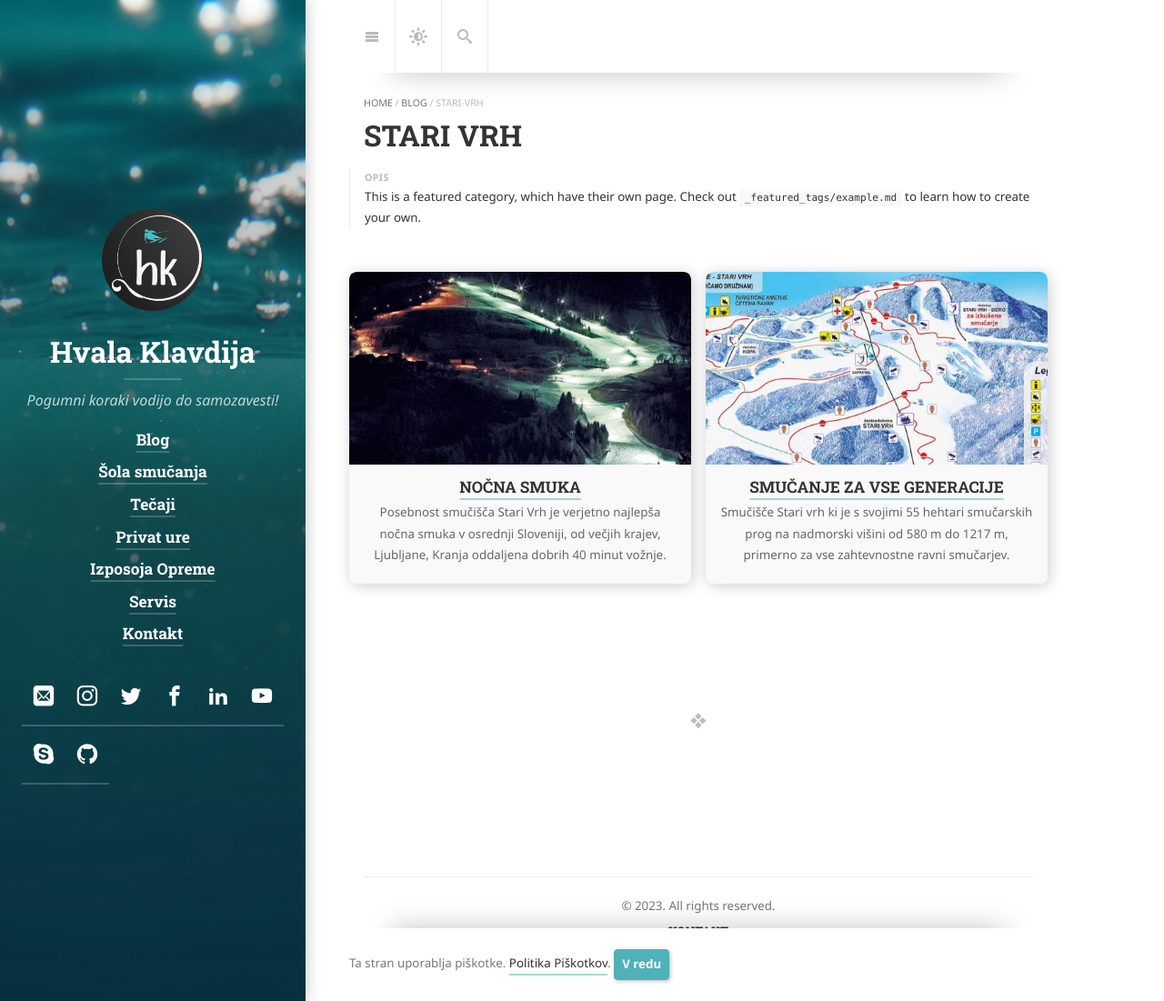
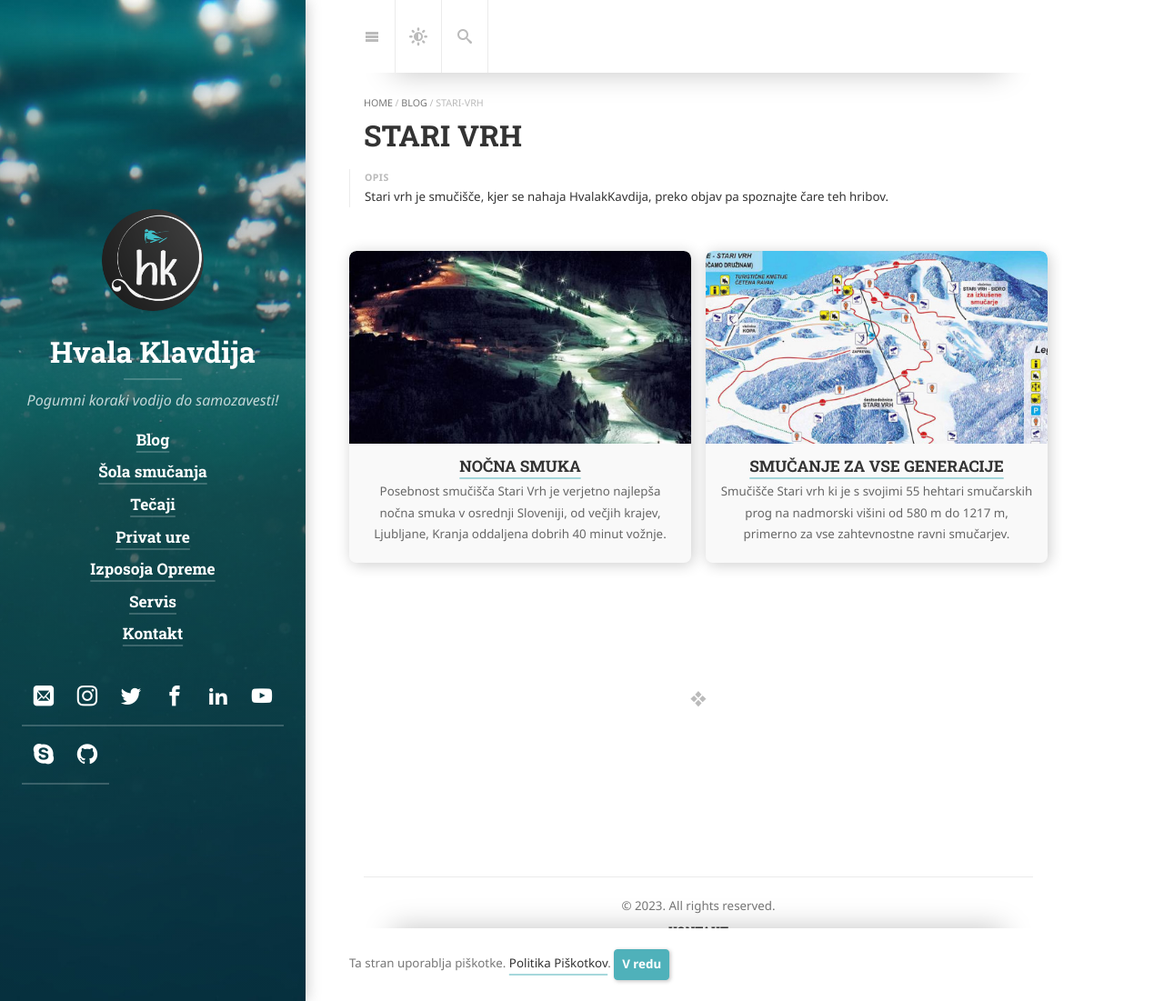
Before and after one commit to HvalaKlavdija/hvalaklavdija.github.io, a Jekyll site: the page built from _featured_categories/stari-vrh.md, in a window 1280 px wide and 1101 px high. Shown: the whole window at 91% size. Built offline with Jekyll 4.4.1, drawn with Linux system fonts in a browser that asks for light colours; cached includes are drawn as plain includes; nearby versions of some CDN libraries; some web fonts are replaced; library files that are not in the unit come from our copies.

```diff
--- a/_featured_categories/stari-vrh.md
+++ b/_featured_categories/stari-vrh.md
@@ -10,8 +10,7 @@ slug: stari-vrh
 
 # (Optional) Write a short (~150 characters) description of this featured tag.
 description: >
-  This is a featured category, which have their own page.
-  Check out `_featured_tags/example.md` to learn how to create your own.
+  Stari vrh je smučišče, kjer se nahaja HvalakKavdija, preko objav pa spoznajte čare teh hribov.
 
 # (Optional) You can disable grouping posts by date.
 no_groups: true
```
Also changed, not shown: _featured_categories/nasveti.md (+1 -2 lines).
